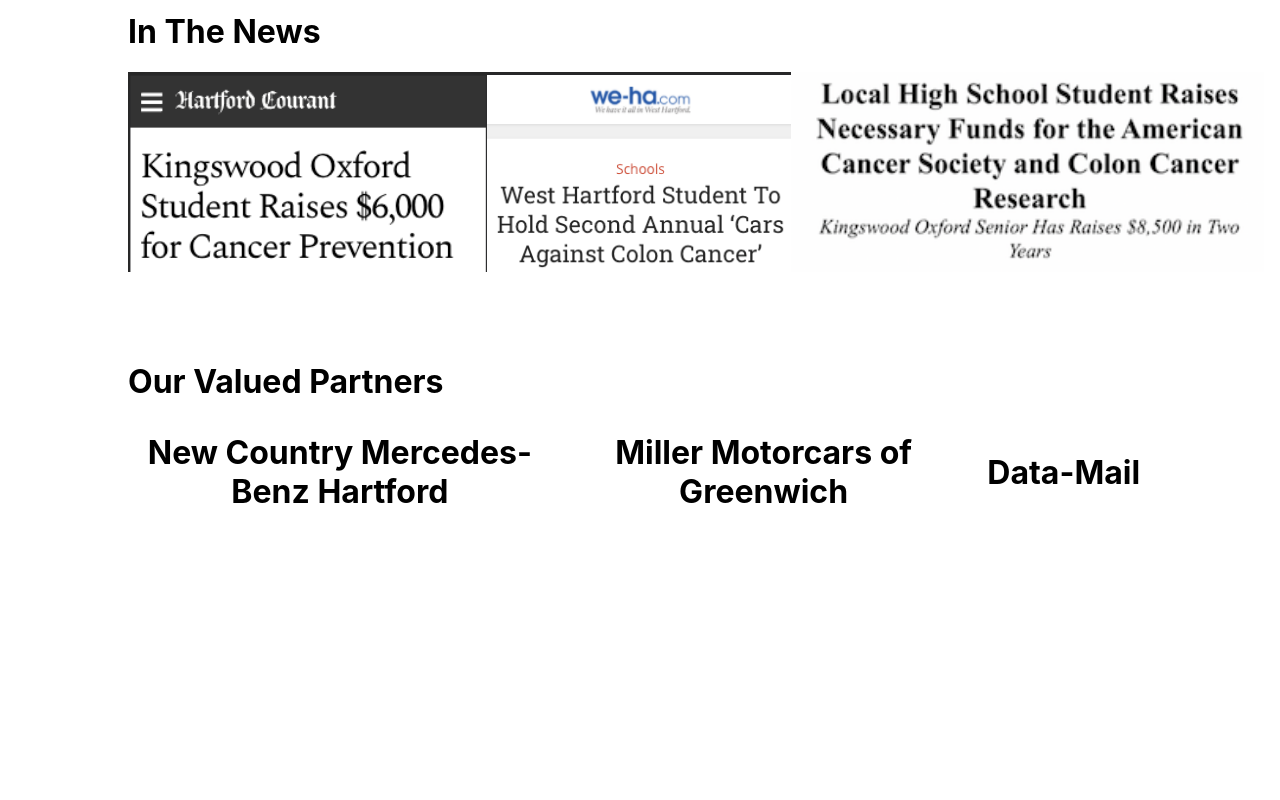
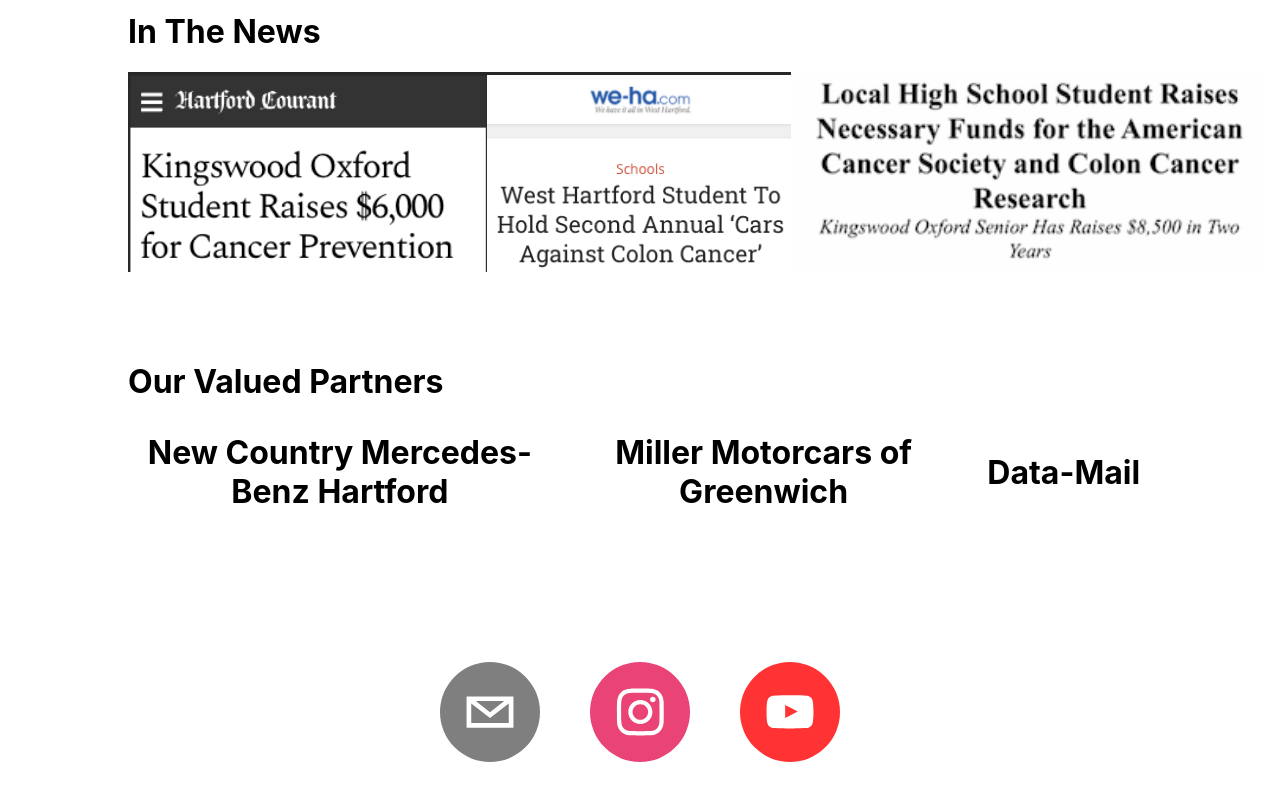
Before and after one commit to carsagainstcc/carsagainstcc, a React (Create React App) app: page / in a window 1280 px wide. Shown: the part 1153-1953 px from the top of the page. Built offline with nearby package versions, Linux system fonts and the light colour scheme.

Commit message:
Added social icons

```diff
--- a/package.json
+++ b/package.json
@@ -35,6 +35,7 @@
     ]
   },
   "devDependencies": {
-    "gh-pages": "^2.2.0"
+    "gh-pages": "^2.2.0",
+    "react-social-icons": "^4.1.0"
   }
 }
--- a/src/components/Contact/Contact.css
+++ b/src/components/Contact/Contact.css
@@ -1,4 +1,15 @@
 .contact {
+    display: flex;
+    flex-direction: row;
+    justify-content: center;
     height: 200px;
     width: 100%;
 }
+
+.socialIcon {
+    margin-left: 10px;
+}
+
+.spacer {
+    width: 50px;
+}
--- a/src/components/Contact/Contact.js
+++ b/src/components/Contact/Contact.js
@@ -1,11 +1,18 @@
 import React, { Component } from 'react';
 import './Contact.css';
+import { SocialIcon } from 'react-social-icons';
 
 class Contact extends Component {
 
   render() {
     return (
       <div className="contact" id="contact">
+        <SocialIcon url="mailto:anticoj@bc.edu " style={{ height: 100, width: 100 }}/>
+        <div className="spacer"></div>
+        <SocialIcon url="https://www.instagram.com/carsagainstcoloncancer/" style={{ height: 100, width: 100 }}/>
+        <div className="spacer"></div>
+        <SocialIcon url="https://www.youtube.com/watch?v=KLEp6PIhcFM" style={{ height: 100, width: 100 }}/>
+
       </div>
     );
   }
```
Also changed, not shown: 1 other file (tests, documents, lock files or other folders).
